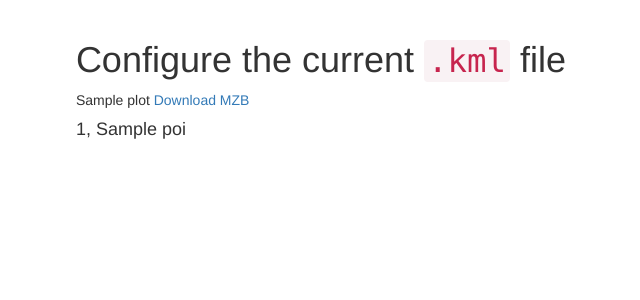
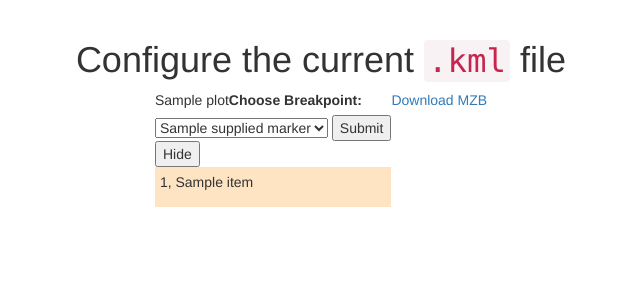
Before and after one commit to Mcimob/MZB_generator, a Flask app: template templates/edit_kml.html in a window 1280 px wide. Shown: the top 300 px of the page, without its empty margins (319-959 px from the left). Run offline with Flask 3, Linux system fonts and the light colour scheme; the template is opened without the code that fills it: most values are stand-ins (such as "Sample title", 1, 10 or a date in 2020); some libraries are stand-ins or nearby versions.

Commit message:
Added breaking lines at markers

```diff
--- a/server.py
+++ b/server.py
@@ -43,10 +43,15 @@
 
 @app.route("/edit_kml/<filename>")
 def edit_kml(filename):
+    root = getRoot(KML_FILE_LOCATION + filename + ".kml")
     data = getCoordinateData(filename)
     plots = createPlots(data["poi"], data["coords"])
     return render_template(
-        "edit_kml.html", plots=plots, filename=filename, poi=data["poi"]
+        "edit_kml.html",
+        plots=plots,
+        filename=filename,
+        poi=data["poi"],
+        suppliedMarkers=getSuppliedMarkers(root),
     )
 
 
@@ -68,21 +73,30 @@
     return send_file(f"./files/{file_type}/{filename}", as_attachment=True)
 
 
+@app.route("/break_kml", methods=["POST"])
+def break_kml():
+    fname = request.form["filename"]
+    break_point = request.form["breaker"]
+    line_segment = request.form["linesegment"]
+    breakLineAtPoint(fname, line_segment, break_point)
+    return redirect(url_for("edit_kml", filename=fname))
+
+
 def allowed_file(filename):
     return "." in filename and filename.rsplit(".", 1)[1].lower() == "kml"
 
 
 def createPlots(poi, coords):
-    print(poi)
-    out = []
+    out = {}
     for key, item in coords.items():
         fig1 = go.Scatter(
             x=[p["dist"] for p in poi[key]], y=[p["alt"] for p in poi[key]]
         )
         fig2 = go.Scatter(x=[p["dist"] for p in item], y=[p["alt"] for p in item])
-        out.append(
-            plotly.offline.plot([fig1, fig2], include_plotlyjs=False, output_type="div")
+        out[key] = plotly.offline.plot(
+            [fig1, fig2], include_plotlyjs=False, output_type="div"
         )
+
     return out
 
 
--- a/static/styles/styles.css
+++ b/static/styles/styles.css
@@ -16,3 +16,27 @@
   align-items: center;
   justify-content: space-between;
 }
+
+.editLineContainer {
+  display: grid;
+  grid-template-columns: auto auto;
+}
+
+.spoiler {
+  overflow: hidden;
+  background-color: bisque;
+}
+
+.spoiler>div {
+  margin: 5px;
+  overflow: hidden;
+  transition: all 1s ease;
+}
+
+.spoilerbutton[value="Show"]+.spoiler>div {
+  max-height: 0px;
+}
+
+.spoilerbutton[value="Hide"]+.spoiler>div {
+  max-height: 600px;
+}
--- a/templates/edit_kml.html
+++ b/templates/edit_kml.html
@@ -21,15 +21,33 @@
   <!--[if lt IE 7]>
       <p class="browsehappy">You are using an <strong>outdated</strong> browser. Please <a href="#">upgrade your browser</a> to improve your experience.</p>
     <![endif]-->
-  <div>
-    <h1>Configure the current <code>.kml</code> file</h1>
-    {% for plot in plots %}
-    {{plot | safe}}
+  <h1>Configure the current <code>.kml</code> file</h1>
+  <div class="editLineContainer">
+    {% for key, item in poi.items()%}
+    <div>
+      {{plots[key] | safe}}<label for="breakers">Choose Breakpoint:</label>
+      <form id="breakpoint_{{key}}" action="/break_kml" method="post">
+        <input type="hidden" value="{{filename}}" name="filename" />
+        <input type="hidden" value="{{key}}" name="linesegment" />
+        <select name="breaker" id="breaker">
+          {% for p in suppliedMarkers %}
+          <option value="{{p.get('id')}}">{{p.name}}</option>
+          {% endfor %}
+        </select>
+        <input type="submit" />
+      </form>
+      <input class="spoilerbutton" type="button" value="Hide"
+        onclick="this.value = this.value == 'Hide' ? 'Show' : 'Hide'" />
+      <div class="spoiler">
+        <div>
+          {% for p in item %}
+          <p>{{p['id']}}, {{p['name']}}</p>
+          {% endfor %}
+        </div>
+      </div>
+    </div>
     {% endfor %}
     <a href="/download/{{filename}}.xlsx" target="_blank">Download MZB</a>
-    {% for p in poi %}
-    <h4>{{p['id']}}, {{p['name']}}</h4>
-    {% endfor %}
 
   </div>
 
```
Also changed, not shown: geo_admin_tools.py (+53 -12 lines).
